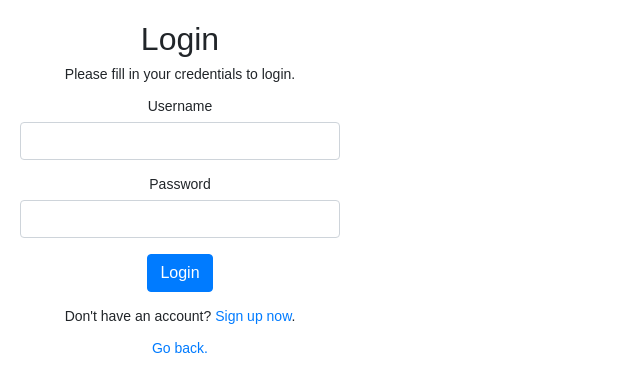
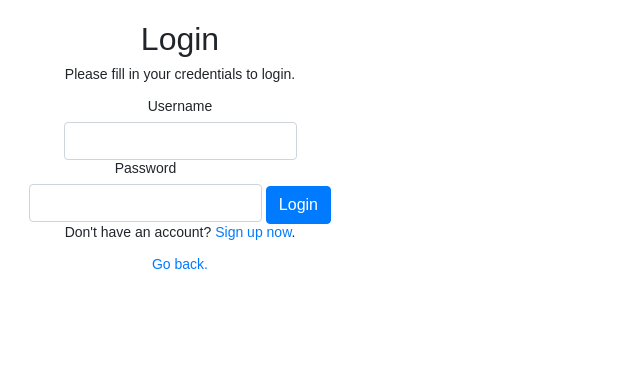
Before and after one commit to B3astyx/Goldmoon, a PHP site: page /login.php in a window 1280 px wide. Shown: the top 392 px of the page, without its empty margins (0-640 px from the left). Run offline with PHP 8.4, Linux system fonts and the light colour scheme.

Commit message:
Update login.php

```diff
--- a/goldmoon/login.php
+++ b/goldmoon/login.php
@@ -75,7 +75,8 @@ if($_SERVER["REQUEST_METHOD"] == "POST"){
     <style>
         body{ font: 14px sans-serif; text-align: center; }
         .wrapper{ width: 360px; padding: 20px; }
-        .form-control{ text-align: center; display: inline; margin: auto; }
+        .form-control{ text-align: center; }
+        .form-group{ display: inline-block; margin: auto; }
     </style>
 </head>
 <body>
```
